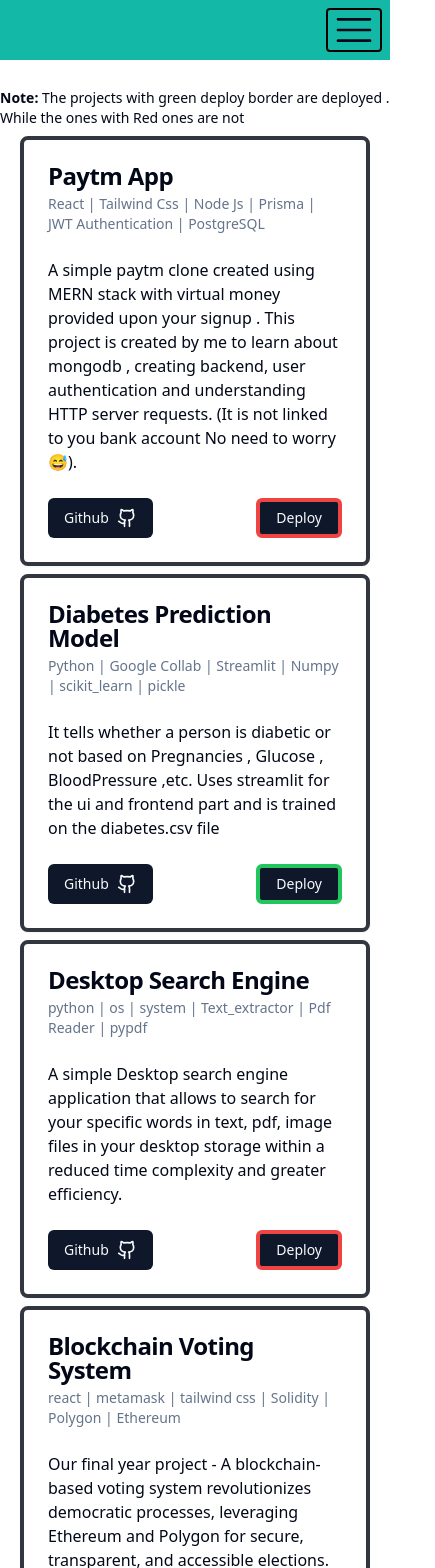
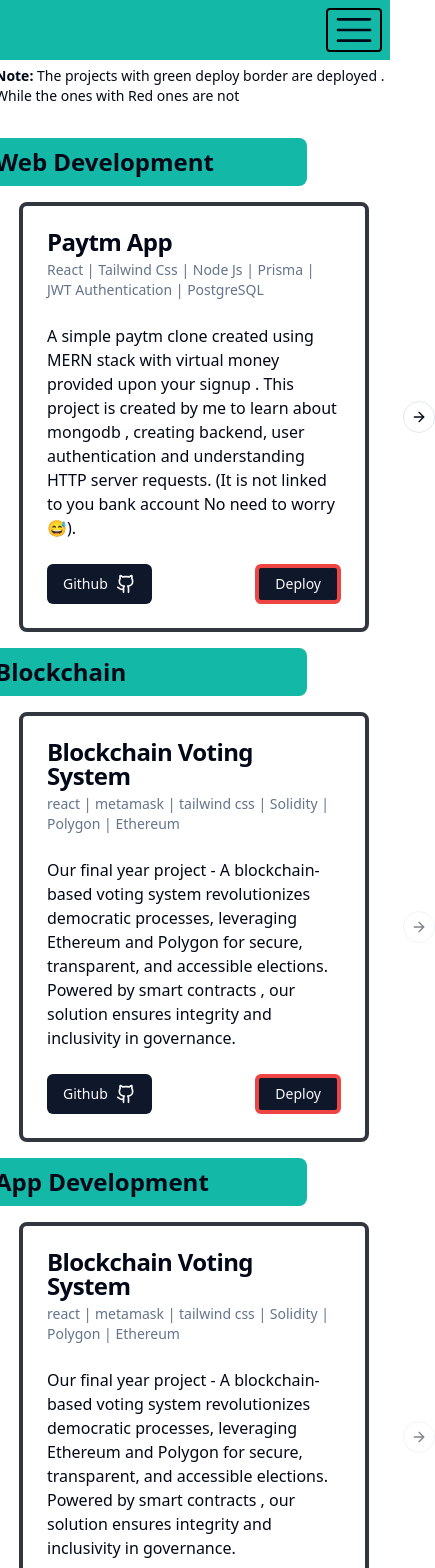
Before and after one commit to devacius/portfilo, a React (Vite) app: page /projects in a window 390 px wide. Shown: the top 1568 px of the page, 435 px wide, since content can reach past the window. Built offline with nearby package versions, Linux system fonts and the light colour scheme.

Commit message:
updated Projects page

```diff
--- a/src/App.tsx
+++ b/src/App.tsx
@@ -44,7 +44,7 @@ export default function App() {
   }, []);
   return (
     <ThemeProvider defaultTheme="light" storageKey="vite-ui-theme">
-      <div className='relative w-screen  h-screen flex flex-col justify-center items-center'>
+      <div className='relative w-screen  h-screen flex flex-col justify-center items-center space-y-5 '>
         <BrowserRouter>
           <Appbar isMobile={isMobile} />
           <Routes>
--- a/src/pages/Home.tsx
+++ b/src/pages/Home.tsx
@@ -52,6 +52,10 @@ export default function Home() {
             </div>
           </div>
         </div>
+        <div className="my-12 rounded h-auto w-full border-2">
+          <p className="text-2xl font-bold text-center">About Me</p>
+          <p className="px-2 font-sans"> Hello Guys, So I am a fullstack Developer Intern at ****  ( don't want you guys to come and find me ) 😅, living in Hyderabad right now. I am into Problem Solving, Gaming, Boxing, MMA , building something different, going for hiking and trips to mountain. Pheew... that's a lot of topics for you to hangout with me . Let's play games and build some cool stuff !!! </p>
+        </div>
         <div className="my-2">
           <div className="mb-2 text-center">
             <p className="text-xl underline decoration-red-600">Featured Projects</p>
--- a/src/pages/Projects.tsx
+++ b/src/pages/Projects.tsx
@@ -1,14 +1,100 @@
 
-import { CardCom } from '@/components/CardCom'
+import { CardCom } from '@/components/CardCom';
+import { Carousel, CarouselContent, CarouselItem, CarouselNext, CarouselPrevious } from '@/components/ui/carousel';
+import { useEffect, useState } from 'react';
 export default function Projects() {
+  const [isLargeScreen, setIsLargeScreen] = useState(window.innerWidth > 768);
+  useEffect(() => {
+    const handleResize = () => {
+      setIsLargeScreen(window.innerWidth > 768);
+    };
+
+    window.addEventListener('resize', handleResize);
+
+    // Cleanup event listener on component unmount
+    return () => {
+      window.removeEventListener('resize', handleResize);
+    };
+
+  }, []);
   return (
-    <div className='flex flex-col h-full w-full md:justify-center'>
-      <div className='mt-20 py-2 h-30 md:pb-16 md:-mt-16'><p className='text-sm'><b>Note:</b> The projects with green deploy border are deployed . While the ones with Red ones are not </p></div>
-      <div className='flex flex-col  md:flex-row items-center max-h-11/12 md:h-3/5 w-full  px-4 md:space-x-8 space-y-2 '>
-      <CardCom title={"Paytm App"}  link1={"https://github.com/devacius/paytm"} border={"border-red-500 border-4"} techstack={"React | Tailwind Css | Node Js | Prisma | JWT Authentication | PostgreSQL"} desc={"A simple paytm clone created using MERN stack with virtual money provided upon your signup . This project is created by me to learn about mongodb , creating backend, user authentication and understanding HTTP server requests. (It is not linked to you bank account No need to worry😅)."} link2={"#"}/>
-      <CardCom title={"Diabetes Prediction Model"} link1={"https://github.com/devacius/DiabetesPrediction-Model"} link2={"https://diabetespredictiondevacius.streamlit.app/"} border={"border-green-500 border-4"} techstack={"Python | Google Collab | Streamlit | Numpy | scikit_learn | pickle "} desc={"It tells whether a person is diabetic or not based on Pregnancies , Glucose , BloodPressure ,etc. Uses streamlit for the ui and frontend part and is trained on the diabetes.csv file"}/>
-      <CardCom title ={"Desktop Search Engine"} link1={"https://github.com/devacius/DesktopSearchEngine"} border={"border-red-500 border-4"} techstack={"python | os | system | Text_extractor | Pdf Reader | pypdf"} desc={"A simple Desktop search engine application that allows to search for your specific words in text, pdf, image files in your desktop storage within a reduced time complexity and greater efficiency."} link2={"#"}/>
-      <CardCom title={"Blockchain Voting System"} link1={"https://github.com/devacius/blockchain-voting-main"}border={"border-red-500 border-4"} techstack={"react | metamask | tailwind css | Solidity | Polygon | Ethereum"} desc={"Our final year project - A blockchain-based voting system revolutionizes democratic processes, leveraging Ethereum and Polygon for secure, transparent, and accessible elections. Powered by smart contracts , our solution ensures integrity and inclusivity in governance."} link2={"#"}/>
+    <div className='flex flex-col min-h-screen min-w-full pt-4 '>
+      <div className='px-2 mt-10 pb-8 '><p className='text-sm'><b>Note:</b> The projects with green deploy border are deployed . While the ones with Red ones are not </p></div>
+      <div >
+        <div className='pb-4'>
+          <p className='text-2xl px-2 font-bold rounded-lg w-80 py-2' style={{ backgroundColor: '#14B8A6' }}>Web Development</p>
+
+          <div className='flex flex-col pt-4 md:flex-row items-center max-h-11/12 h-3/5   px-4 space-x-8 space-y-2 '>
+            {
+              isLargeScreen ? (
+                <>
+                  <CardCom title={"Paytm App"} link1={"https://github.com/devacius/paytm"} border={"border-red-500 border-4"} techstack={"React | Tailwind Css | Node Js | Prisma | JWT Authentication | PostgreSQL"} desc={"A simple paytm clone created using MERN stack with virtual money provided upon your signup . This project is created by me to learn about mongodb , creating backend, user authentication and understanding HTTP server requests. (It is not linked to you bank account No need to worry😅)."} link2={"#"} />
+                  <CardCom title={"Diabetes Prediction Model"} link1={"https://github.com/devacius/DiabetesPrediction-Model"} link2={"https://diabetespredictiondevacius.streamlit.app/"} border={"border-green-500 border-4"} techstack={"Python | Google Collab | Streamlit | Numpy | scikit_learn | pickle "} desc={"It tells whether a person is diabetic or not based on Pregnancies , Glucose , BloodPressure ,etc. Uses streamlit for the ui and frontend part and is trained on the diabetes.csv file"} />
+                  <CardCom title={"Desktop Search Engine"} link1={"https://github.com/devacius/DesktopSearchEngine"} border={"border-red-500 border-4"} techstack={"python | os | system | Text_extractor | Pdf Reader | pypdf"} desc={"A simple Desktop search engine application that allows to search for your specific words in text, pdf, image files in your desktop storage within a reduced time complexity and greater efficiency."} link2={"#"} />
+                </>) : (<>
+                  <Carousel className="w-96 h-auto px-4">
+                    <CarouselContent>
+                      <CarouselItem>                  <CardCom title={"Paytm App"} link1={"https://github.com/devacius/paytm"} border={"border-red-500 border-4"} techstack={"React | Tailwind Css | Node Js | Prisma | JWT Authentication | PostgreSQL"} desc={"A simple paytm clone created using MERN stack with virtual money provided upon your signup . This project is created by me to learn about mongodb , creating backend, user authentication and understanding HTTP server requests. (It is not linked to you bank account No need to worry😅)."} link2={"#"} />
+                      </CarouselItem>
+                      <CarouselItem>                  <CardCom title={"Diabetes Prediction Model"} link1={"https://github.com/devacius/DiabetesPrediction-Model"} link2={"https://diabetespredictiondevacius.streamlit.app/"} border={"border-green-500 border-4"} techstack={"Python | Google Collab | Streamlit | Numpy | scikit_learn | pickle "} desc={"It tells whether a person is diabetic or not based on Pregnancies , Glucose , BloodPressure ,etc. Uses streamlit for the ui and frontend part and is trained on the diabetes.csv file"} />
+                      </CarouselItem>
+                      <CarouselItem>                  <CardCom title={"Desktop Search Engine"} link1={"https://github.com/devacius/DesktopSearchEngine"} border={"border-red-500 border-4"} techstack={"python | os | system | Text_extractor | Pdf Reader | pypdf"} desc={"A simple Desktop search engine application that allows to search for your specific words in text, pdf, image files in your desktop storage within a reduced time complexity and greater efficiency."} link2={"#"} />
+                      </CarouselItem>
+
+                    </CarouselContent>
+                    <CarouselPrevious />
+                    <CarouselNext />
+                  </Carousel>
+
+                </>)
+            }
+          </div>
+        </div>
+
+        <div className='pb-4'>
+          <p className='text-2xl px-2 font-bold rounded-lg py-2 w-80' style={{ backgroundColor: '#14B8A6' }}>Blockchain</p>
+
+          <div className='flex flex-col pt-4  md:flex-row items-center max-h-11/12 h-3/5 w-full  px-4 space-x-8 space-y-2 '>
+            {
+              isLargeScreen ? (
+                <>
+                  <CardCom title={"Blockchain Voting System"} link1={"https://github.com/devacius/blockchain-voting-main"} border={"border-red-500 border-4"} techstack={"react | metamask | tailwind css | Solidity | Polygon | Ethereum"} desc={"Our final year project - A blockchain-based voting system revolutionizes democratic processes, leveraging Ethereum and Polygon for secure, transparent, and accessible elections. Powered by smart contracts , our solution ensures integrity and inclusivity in governance."} link2={"#"} />
+                </>) : (<>
+                  <Carousel className="w-96 h-auto px-4">
+                    <CarouselContent>
+                      <CarouselItem>                            <CardCom title={"Blockchain Voting System"} link1={"https://github.com/devacius/blockchain-voting-main"} border={"border-red-500 border-4"} techstack={"react | metamask | tailwind css | Solidity | Polygon | Ethereum"} desc={"Our final year project - A blockchain-based voting system revolutionizes democratic processes, leveraging Ethereum and Polygon for secure, transparent, and accessible elections. Powered by smart contracts , our solution ensures integrity and inclusivity in governance."} link2={"#"} />
+                      </CarouselItem>
+                    </CarouselContent>
+                    <CarouselPrevious />
+                    <CarouselNext />
+                  </Carousel>
+
+                </>)
+            }
+          </div>
+        </div>
+        <div className='pb-4'>
+          <p className='text-2xl px-2 font-bold rounded-lg py-2 w-80' style={{ backgroundColor: '#14B8A6' }}>App Development</p>
+
+          <div className='flex flex-col pt-4  md:flex-row items-center max-h-11/12 h-3/5 w-full  px-4 space-x-8 space-y-2 '>
+            {
+              isLargeScreen ? (
+                <>
+                  <CardCom title={"Blockchain Voting System"} link1={"https://github.com/devacius/blockchain-voting-main"} border={"border-red-500 border-4"} techstack={"react | metamask | tailwind css | Solidity | Polygon | Ethereum"} desc={"Our final year project - A blockchain-based voting system revolutionizes democratic processes, leveraging Ethereum and Polygon for secure, transparent, and accessible elections. Powered by smart contracts , our solution ensures integrity and inclusivity in governance."} link2={"#"} />
+                </>) : (<>
+                  <Carousel className="w-96 h-auto px-4">
+                    <CarouselContent>
+                      <CarouselItem>                            <CardCom title={"Blockchain Voting System"} link1={"https://github.com/devacius/blockchain-voting-main"} border={"border-red-500 border-4"} techstack={"react | metamask | tailwind css | Solidity | Polygon | Ethereum"} desc={"Our final year project - A blockchain-based voting system revolutionizes democratic processes, leveraging Ethereum and Polygon for secure, transparent, and accessible elections. Powered by smart contracts , our solution ensures integrity and inclusivity in governance."} link2={"#"} />
+                      </CarouselItem>
+                    </CarouselContent>
+                    <CarouselPrevious />
+                    <CarouselNext />
+                  </Carousel>
+
+                </>)
+            }
+          </div>
+        </div>
       </div>
     </div>
   )
```
